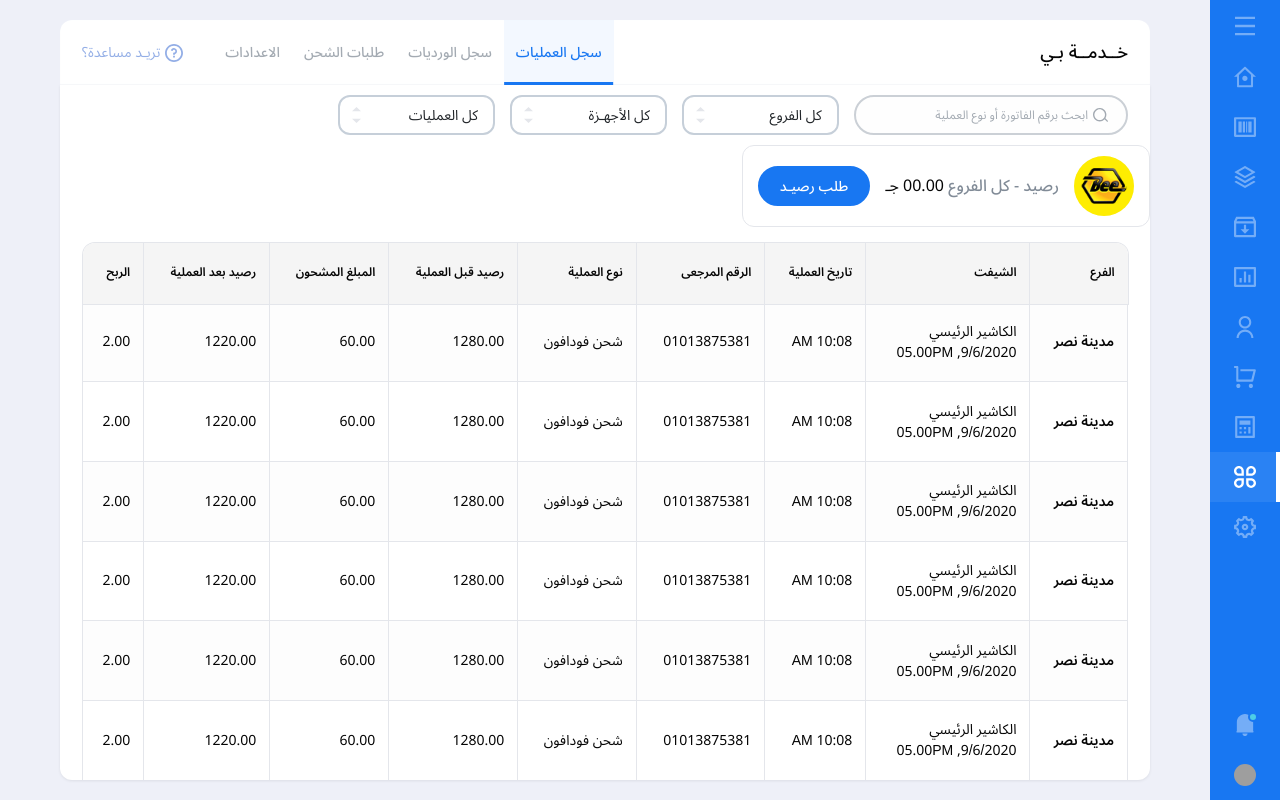
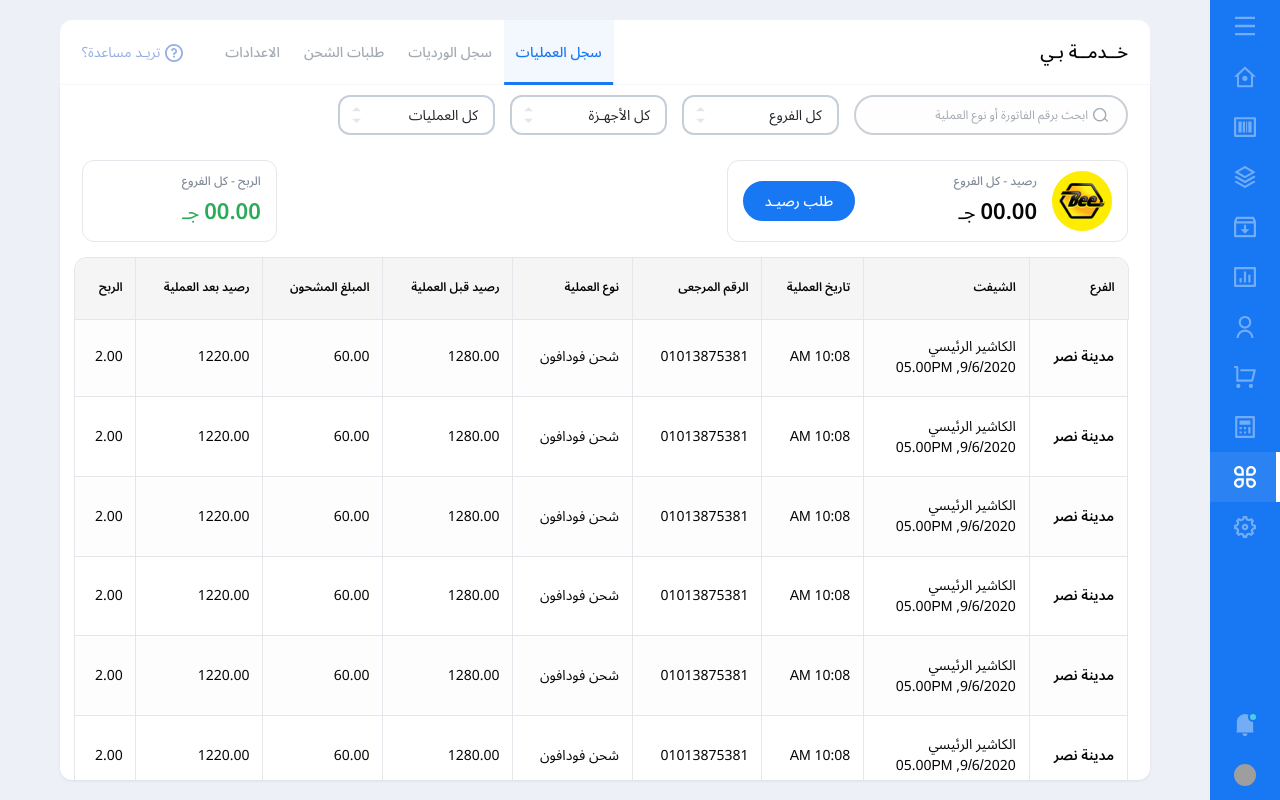
Before and after one commit to moudmagdy/backoffice, a plain HTML site: page payments.html in a window 1280 px wide. Drawn offline with Linux system fonts and the light colour scheme; grey boxes are pictures that could not be loaded.

Commit message:
updated page

```diff
--- a/payments.html
+++ b/payments.html
@@ -268,6 +268,13 @@
                                     <span class="balance-currency">جـ</span>
                                 </div>
                                 <a href="" class="btn btn-primary">طلب رصيـد</a>
+                            </div>
+                            <div class="service-balance">
+                                <div class="balance-details">
+                                    <span class="balance-label">الربح - كل الفروع</span>
+                                    <span class="balance-amount profit">00.00</span>
+                                    <span class="balance-currency profit">جـ</span>
+                                </div>
                             </div>
                         </div>
                         <div class="scrollable-content">
--- a/sass/components/_table.sass
+++ b/sass/components/_table.sass
@@ -1,6 +1,8 @@
 .table__container
     width: 100%
-    padding: 0 rem(22px) rem(15px)
+    padding-block: 0 rem(15px)
+    padding-inline-start: rem(22px)
+    padding-inline-end: rem(14px)
 
 table
     position: relative
--- a/sass/pages/_payments.sass
+++ b/sass/pages/_payments.sass
@@ -7,7 +7,10 @@
         margin-inline-start: auto
 
     .service-info
-        padding: 0
+        display: flex
+        justify-content: space-between
+        gap: rem(30px)
+        padding: rem(15px) rem(22px)
 
     .service-balance
         display: inline-flex
@@ -16,7 +19,6 @@
         border: rem(1px) solid #E4E6EB
         border-radius: rem(12px)
         padding: rem(10px) rem(15px)
-        margin-bottom: rem(15px)
 
         .service-icon
             +flex-center
@@ -35,15 +37,38 @@
                 object-fit: cover
                 border-radius: 50%
 
-    .balance-label
-        color: #818B97
+    .balance-details
+        display: flex
+        flex-wrap: wrap
+        align-items: center
+        gap: rem(5px)
 
-        [dir="rtl"] &
-            font-family: 'NotoSansArabic_Medium', sans-serif
+        .balance-label
+            flex: 1 1 100%
+            color: #818B97
+            font-size: rem(12px)
 
-        [dir="ltr"] &
-            font-family: 'NotoSans_Medium', sans-serif
+            [dir="rtl"] &
+                font-family: 'NotoSansArabic_Medium', sans-serif
 
-    .balance-details
+            [dir="ltr"] &
+                font-family: 'NotoSans_Medium', sans-serif
+
+        .balance-amount,
+        .balance-currency
+            color: #060505
+
+            &.profit
+                color: #2BAB5A
+
         .balance-amount
+            font-size: rem(22px)
+
+            [dir="rtl"] &
+                font-family: 'NotoSansArabic_SemiBold', sans-serif
+
+            [dir="ltr"] &
+                font-family: 'NotoSans_SemiBold', sans-serif
+
         .balance-currency
+            font-size: rem(20px)
```
Also changed, not shown: css/style.css, css/style.min.css.
